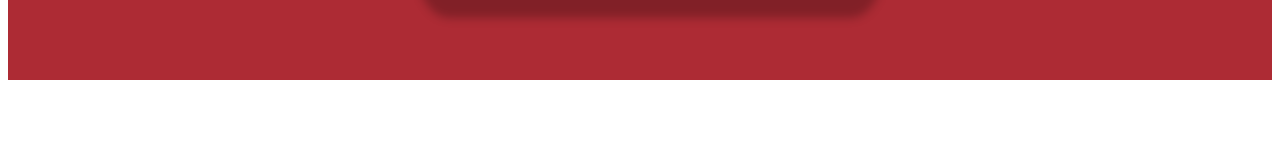
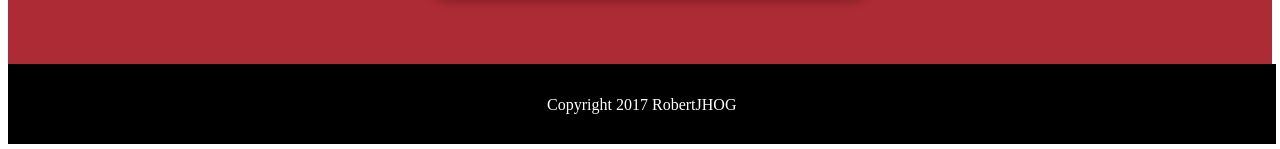
Before and after one commit to RobertJHog/Amstercats-Vue-test, a Vue app: page /#/ in a window 1280 px wide. Shown: the part 6729-6878 px from the top of the page. Before the commit the page ends 6817 px from the top, so only its background shows below. Built offline with nearby package versions, Linux system fonts and the light colour scheme.

Commit message:
footer added

```diff
--- a/src/App.vue
+++ b/src/App.vue
@@ -1,12 +1,18 @@
 <template>
   <div id="app">
     <router-view></router-view>
+    <catfooter></catfooter>
   </div>
 </template>
 
 <script>
+
+import catfooter from './components/footer'
 export default {
-  name: 'app'
+  name: 'app',
+  components: {
+    catfooter
+  }
 }
 </script>
 
--- a/src/components/CatsContainer.vue
+++ b/src/components/CatsContainer.vue
@@ -69,7 +69,6 @@
    }
 
   div.main-wrapper {
-    margin-top: 3em;
    }
 
   div.cats-profiles {
@@ -106,8 +105,8 @@ export default {
   },
   template: '<catscontainer/>',
   components: {
-    weekcat: weekcat,
-    catitem: catitem
+    weekcat,
+    catitem
   }
 }
 </script>
--- a/src/components/WeekCat.vue
+++ b/src/components/WeekCat.vue
@@ -40,12 +40,6 @@ div.week-cat {
 <script>
 
 export default {
-  name: 'weekcat',
-  data () {
-    return {
-      msg: 'Welcome to Amstercats'
-    }
-  }
+  name: 'weekcat'
 }
-
 </script>
--- /dev/null
+++ b/src/components/footer.vue
@@ -0,0 +1,27 @@
+<template>
+  <div class="footer-wrapper">
+    <p> Copyright 2017 RobertJHOG </p>
+  </div>
+</template>
+
+<style scoped>
+
+  div.footer-wrapper {
+    position: relative;
+    background-color: black;
+    color: white;
+    text-align: center;
+    height: 3em;
+    padding: 1em;
+    width: 97.75%;
+  }
+
+</style>
+
+<script>
+
+  export default {
+    name: 'footer'
+  }
+
+</script>
```
Also changed, not shown: src/components/nav.vue (added).
